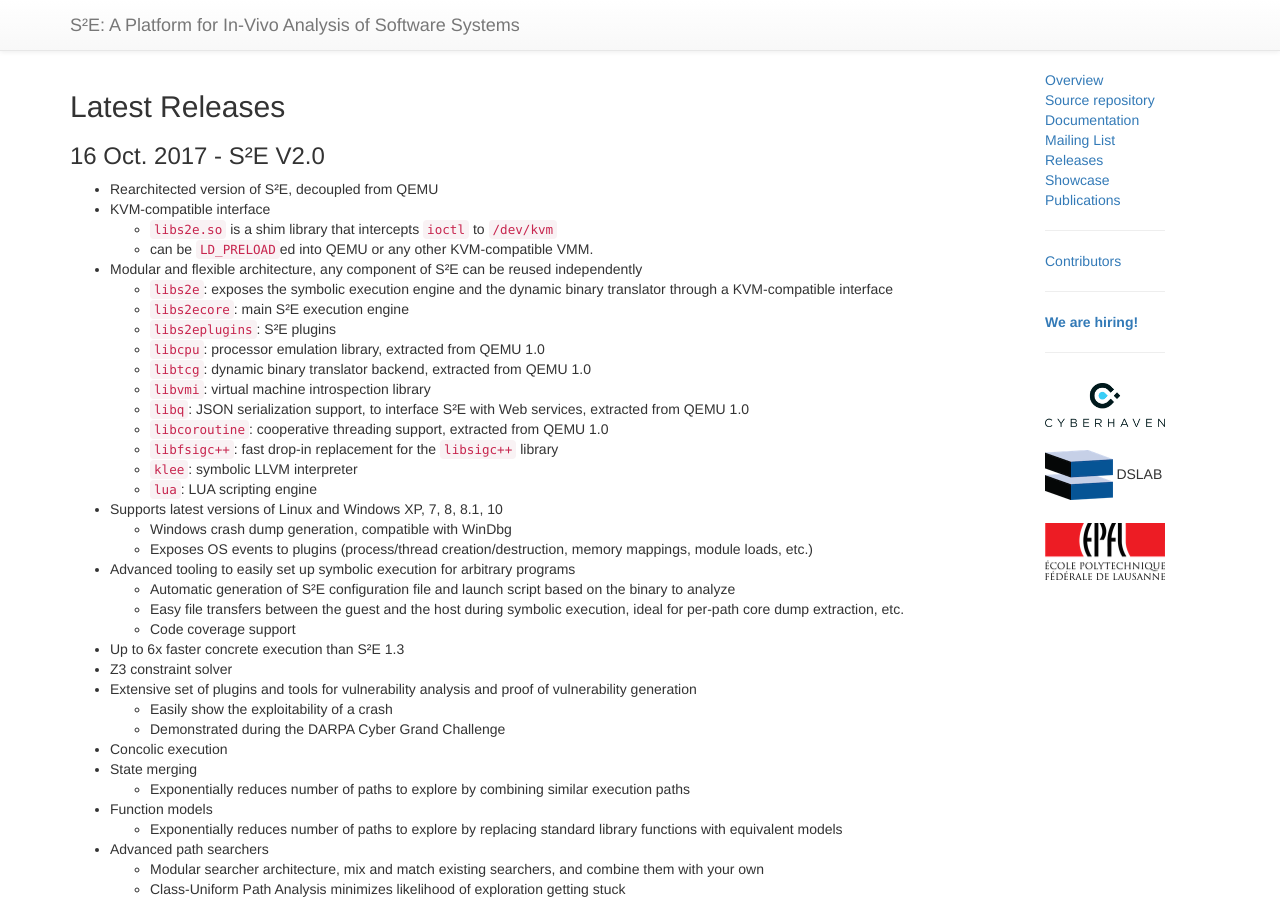
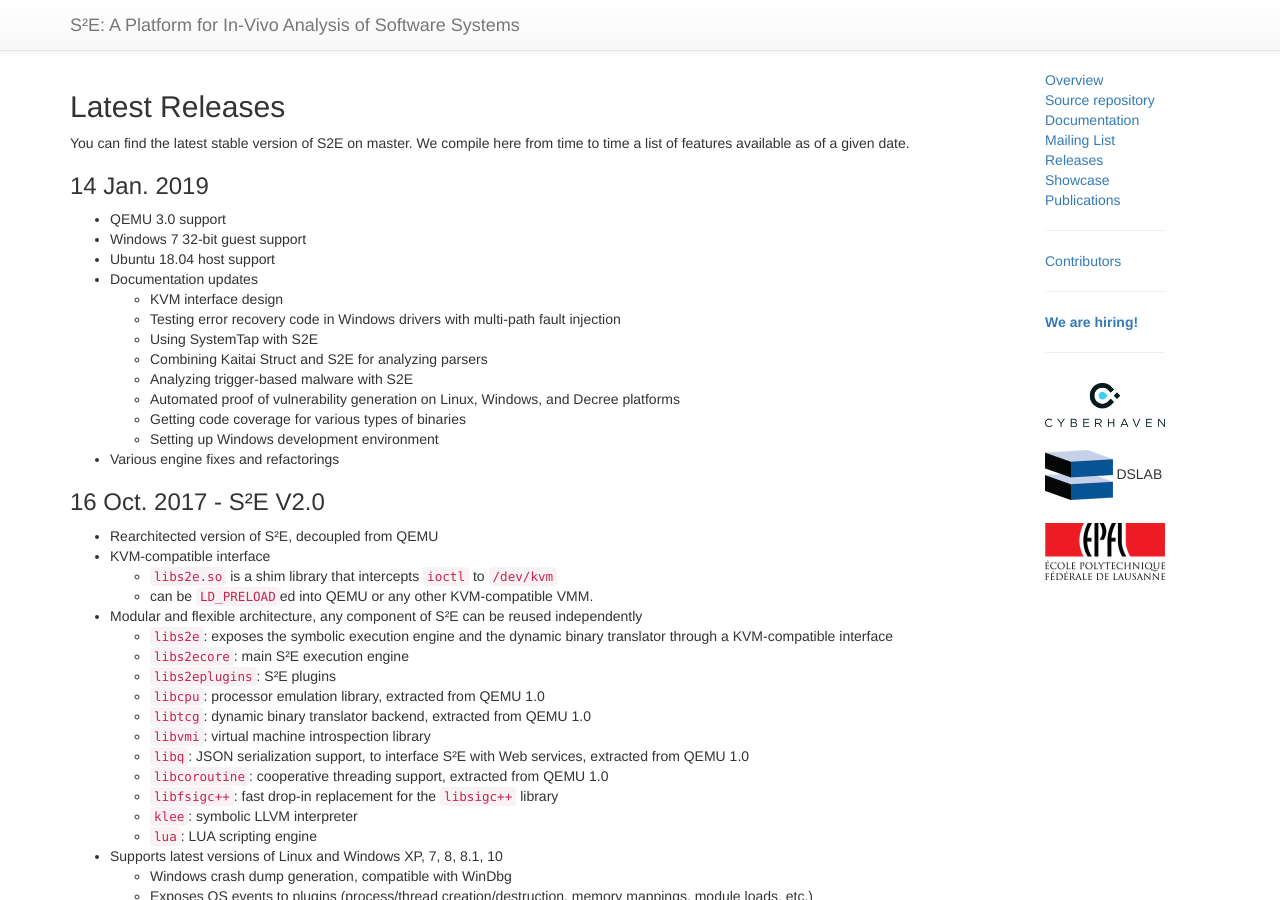
Before and after one commit to S2E2/s2e2.github.io, a Jekyll site: the page built from releases/index.md, in a window 1280 px wide and 900 px high. Built offline with Jekyll 4.4.1, drawn with Linux system fonts in a browser that asks for light colours; nearby versions of some CDN libraries.

Commit message:
releases: added updates
Signed-off-by: Vitaly Chipounov <vitaly@cyberhaven.io>

```diff
--- a/releases/index.md
+++ b/releases/index.md
@@ -4,6 +4,27 @@ title: Releases
 ---
 
 ## Latest Releases
+
+You can find the latest stable version of S2E on master. We compile here from time to time a list of features
+available as of a given date.
+
+
+### 14 Jan. 2019
+
+ * QEMU 3.0 support
+ * Windows 7 32-bit guest support
+ * Ubuntu 18.04 host support
+ * Documentation updates
+    * KVM interface design
+    * Testing error recovery code in Windows drivers with multi-path fault injection
+    * Using SystemTap with S2E
+    * Combining Kaitai Struct and S2E for analyzing parsers
+    * Analyzing trigger-based malware with S2E
+    * Automated proof of vulnerability generation on Linux, Windows, and Decree platforms
+    * Getting code coverage for various types of binaries
+    * Setting up Windows development environment
+ * Various engine fixes and refactorings
+
 
 ### 16 Oct. 2017 - S²E V2.0
 
```
